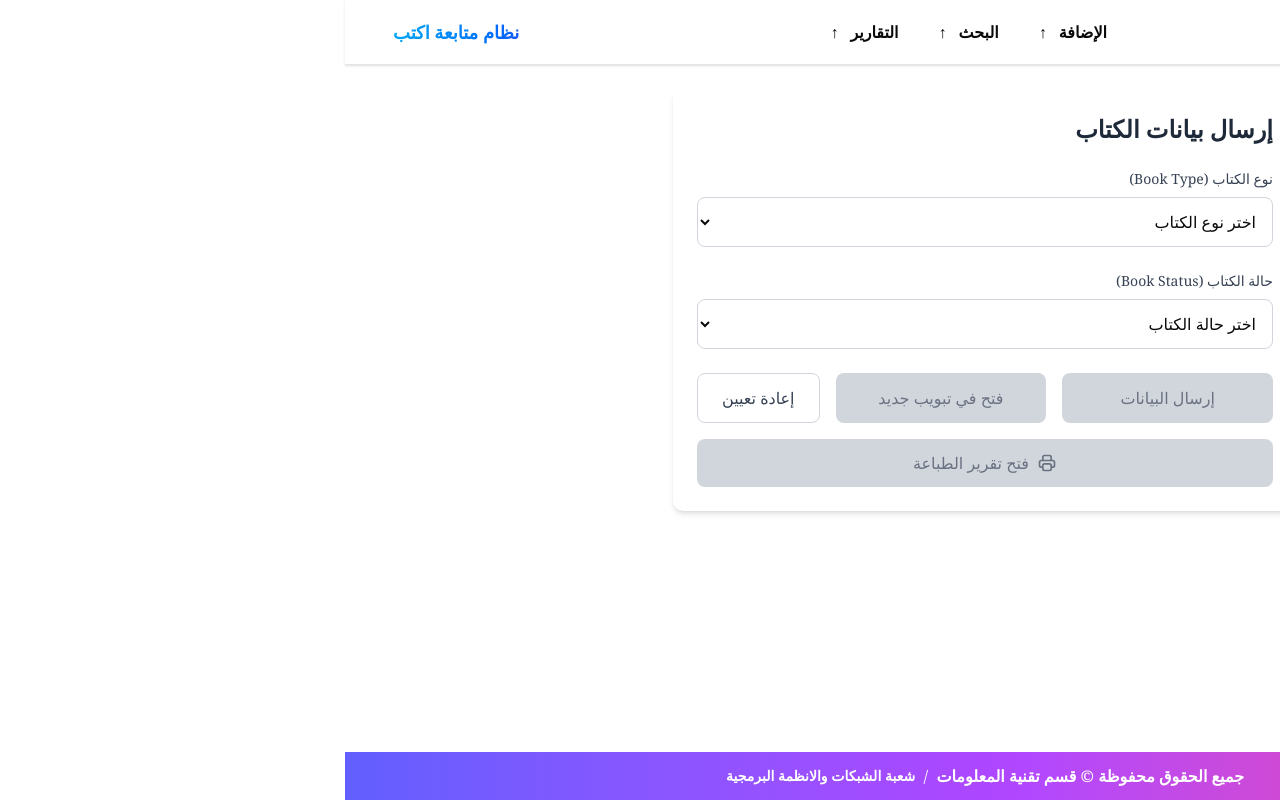
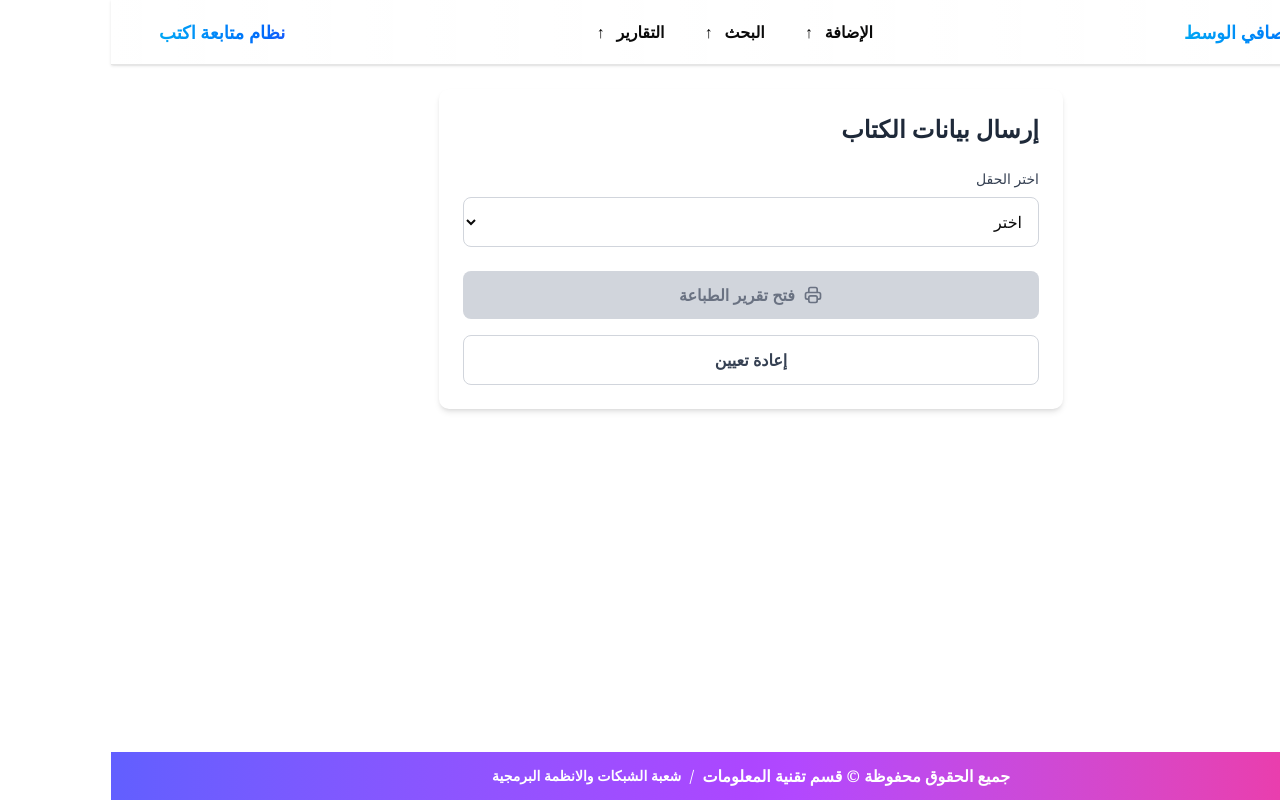
Before and after one commit to haiderjaafer/bookfollowUp_nextjs_typescript, a Next.js app: page /report_all in a window 1280 px wide. Built offline with nearby package versions, Linux system fonts and the light colour scheme.

Commit message:
changes-14-05-2025

```diff
--- a/src/app/report_all/page.tsx
+++ b/src/app/report_all/page.tsx
@@ -3,125 +3,77 @@
 import { useRouter } from 'next/navigation';
 import { useState, useCallback } from 'react';
 
-// Define the data structure for type safety
 interface BookData {
-  bookType: string;
   bookStatus: string;
-  // Add more fields as needed
-  [key: string]: string | number | boolean;
+  [key: string]: string;
 }
 
-// Available options with Arabic labels and English values for URL compatibility
-const BOOK_TYPE_OPTIONS = [
-  { label: 'خارجي', value: 'external' },
-  { label: 'داخلي', value: 'internal' }
-];
+const FIRST_SELECT_OPTION = { label: 'حالة الكتاب', value: 'has_status' };
 
 const BOOK_STATUS_OPTIONS = [
-  { label: 'منجز', value: 'completed' },
-  { label: 'قيد الانجاز', value: 'in_progress' },
-  { label: 'مداولة', value: 'under_review' }
+  { label: 'منجز', value: 'منجز' },
+  { label: 'قيد الانجاز', value: 'قيد الانجاز' },
 ];
 
 export default function SenderPage() {
   const router = useRouter();
   const [loading, setLoading] = useState(false);
 
-  // Form state management
+  const [showStatusOptions, setShowStatusOptions] = useState(false);
   const [formData, setFormData] = useState<BookData>({
-    bookType: '',
     bookStatus: '',
   });
 
-  // Handle form input changes with type safety
-  const handleInputChange = useCallback((field: keyof BookData, value: string) => {
-    setFormData(prev => ({
-      ...prev,
-      [field]: value
-    }));
+  const handleFirstSelect = useCallback((value: string) => {
+    if (value === 'has_status') {
+      setShowStatusOptions(true);
+    } else {
+      setShowStatusOptions(false);
+      setFormData({ bookStatus: '' });
+    }
   }, []);
 
-  // Utility function to build query string from data object
+  const handleStatusSelect = useCallback((value: string) => {
+    setFormData({ bookStatus: value });
+  }, []);
+
   const buildQueryString = useCallback((data: BookData): string => {
     const params = new URLSearchParams();
-
-    // Only add non-empty values to query string
     Object.entries(data).forEach(([key, value]) => {
-      if (value && value.toString().trim() !== '') {
-        params.append(key, value.toString());
-      }
+      if (value.trim()) params.append(key, value);
     });
-
     return params.toString();
   }, []);
 
-  // Send data to receiver page using query string
-  const sendDataToReceiver = useCallback(async (openInNewTab: boolean = false) => {
+  const openPrintReport = useCallback(() => {
     try {
       setLoading(true);
 
-      // Validate required fields
-      if (!formData.bookType || !formData.bookStatus) {
-        alert('يرجى تحديد نوع الكتاب وحالته');
+      if (!formData.bookStatus) {
+        alert('يرجى اختيار حالة الكتاب');
         return;
       }
 
-      // Build query string
-      const queryString = buildQueryString(formData);
-      const targetUrl = `/receiver?${queryString}`;
-
-      if (openInNewTab) {
-        // Method 1: Open in new tab using window.open
-        window.open(targetUrl, '_blank', 'noopener,noreferrer');
-      } else {
-        // Navigate to receiver page in same tab
-        // Using router.push for client-side navigation in Next.js 15
-        await router.push(targetUrl);
-      }
-
-    } catch (error) {
-      console.error('Error sending data:', error);
-      alert('حدث خطأ أثناء إرسال البيانات');
-    } finally {
-      setLoading(false);
-    }
-  }, [formData, buildQueryString, router]);
-
-  // Open print report in new tab without navbar
-  const openPrintReport = useCallback(async () => {
-    try {
-      setLoading(true);
-
-      // Validate required fields
-      if (!formData.bookType || !formData.bookStatus) {
-        alert('يرجى تحديد نوع الكتاب وحالته');
-        return;
-      }
-
-      // Build query string with form data
       const queryString = buildQueryString(formData);
       const printUrl = `/print/report?${queryString}`;
 
-      // Open print report in new tab with specific window features for printing
-      const printWindow = window.open(
-        printUrl,
-        '_blank',
-        'noopener,noreferrer,width=1400,height=800,scrollbars=yes,resizable=yes,'
-      );
+      const width = 1000;
+      const height = 700;
+      const left = window.screenX + (window.outerWidth - width) / 2;
+      const top = window.screenY + (window.outerHeight - height) / 2;
 
-      // Check if popup was blocked
+      const features = `width=${width},height=${height},left=${left},top=${top},scrollbars=yes,resizable=yes,noopener,noreferrer`;
+      const printWindow = window.open(printUrl, '_blank', features);
+
       if (!printWindow || printWindow.closed || typeof printWindow.closed === 'undefined') {
-        // Fallback method for blocked popups
-        const link = document.createElement('a');
-        link.href = printUrl;
-        link.target = '_blank';
-        link.rel = 'noopener noreferrer';
-        link.style.display = 'none';
-        document.body.appendChild(link);
-        link.click();
-        document.body.removeChild(link);
+        const fallback = document.createElement('a');
+        fallback.href = printUrl;
+        fallback.target = '_blank';
+        fallback.rel = 'noopener noreferrer';
+        document.body.appendChild(fallback);
+        fallback.click();
+        document.body.removeChild(fallback);
       } else {
-        // Focus on the new print window
         printWindow.focus();
       }
 
@@ -133,81 +85,37 @@ export default function SenderPage() {
     }
   }, [formData, buildQueryString]);
 
-  // Alternative method using programmatic link creation
-  const openInNewTabAlternative = useCallback(async () => {
-    try {
-      setLoading(true);
-
-      // Validate required fields
-      if (!formData.bookType || !formData.bookStatus) {
-        alert('يرجى تحديد نوع الكتاب وحالته');
-        return;
-      }
-
-      // Build query string
-      const queryString = buildQueryString(formData);
-
-      // Method 2: Create a temporary link element and click it
-      const link = document.createElement('a');
-      link.href = `/receiver?${queryString}`;
-      link.target = '_blank';
-      link.rel = 'noopener noreferrer';
-      document.body.appendChild(link);
-      link.click();
-      document.body.removeChild(link);
-
-    } catch (error) {
-      console.error('Error opening new tab:', error);
-      alert('حدث خطأ أثناء فتح التبويب الجديد');
-    } finally {
-      setLoading(false);
-    }
-  }, [formData, buildQueryString]);
-
-  // Reset form to initial state
-  const resetForm = useCallback(() => {
-    setFormData({
-      bookType: '',
-      bookStatus: '',
-    });
-  }, []);
+  const resetForm = () => {
+    setShowStatusOptions(false);
+    setFormData({ bookStatus: '' });
+  };
 
   return (
     <div className="container mx-auto p-6 max-w-2xl">
       <div className="bg-white rounded-lg shadow-md p-6">
-        <h1 className="text-2xl font-bold mb-6 text-gray-800">
-          إرسال بيانات الكتاب
-        </h1>
+        <h1 className="text-2xl font-bold mb-6 text-gray-800">إرسال بيانات الكتاب</h1>
 
-        {/* Book Type Selection */}
+        {/* First Select */}
         <div className="mb-6">
-          <label className="block text-sm font-medium text-gray-700 mb-2">
-            نوع الكتاب (Book Type)
-          </label>
+          <label className="block text-sm font-medium text-gray-700 mb-2">اختر الحقل</label>
           <select
-            value={formData.bookType}
-            onChange={(e) => handleInputChange('bookType', e.target.value)}
-            className="w-full p-3 border border-gray-300 rounded-md focus:ring-2 focus:ring-blue-500 focus:border-blue-500"
+            onChange={(e) => handleFirstSelect(e.target.value)}
+            className="w-full p-3 border border-gray-300 rounded-md focus:ring-2 focus:ring-blue-500"
             disabled={loading}
           >
-            <option value="">اختر نوع الكتاب</option>
-            {BOOK_TYPE_OPTIONS.map((option) => (
-              <option key={option.value} value={option.value}>
-                {option.label}
-              </option>
-            ))}
+            <option value="">اختر</option>
+            <option value={FIRST_SELECT_OPTION.value}>{FIRST_SELECT_OPTION.label}</option>
           </select>
         </div>
 
-        {/* Book Status Selection */}
+        {/* Second Select - Book Status */}
+        {showStatusOptions && (
           <div className="mb-6">
-          <label className="block text-sm font-medium text-gray-700 mb-2">
-            حالة الكتاب (Book Status)
-          </label>
+            <label className="block text-sm font-medium text-gray-700 mb-2">حالة الكتاب</label>
             <select
               value={formData.bookStatus}
-            onChange={(e) => handleInputChange('bookStatus', e.target.value)}
-            className="w-full p-3 border border-gray-300 rounded-md focus:ring-2 focus:ring-blue-500 focus:border-blue-500"
+              onChange={(e) => handleStatusSelect(e.target.value)}
+              className="w-full p-3 border border-gray-300 rounded-md focus:ring-2 focus:ring-blue-500"
               disabled={loading}
             >
               <option value="">اختر حالة الكتاب</option>
@@ -218,80 +126,41 @@ export default function SenderPage() {
               ))}
             </select>
           </div>
+        )}
 
-        {/* Action Buttons */}
-        <div className="flex gap-4">
+        {/* Actions */}
+        <div className="flex flex-col mt-4 gap-4">
           <button
-            onClick={() => sendDataToReceiver(false)}
-            disabled={loading || !formData.bookType || !formData.bookStatus}
-            className={`flex-1 py-3 px-6 rounded-md font-medium transition-colors ${
-              loading || !formData.bookType || !formData.bookStatus
+            onClick={openPrintReport}
+            disabled={loading || !formData.bookStatus}
+            className={`w-full py-3 px-6 rounded-md flex items-center justify-center gap-2 font-extrabold transition-colors ${
+              loading || !formData.bookStatus
                 ? 'bg-gray-300 text-gray-500 cursor-not-allowed'
-                : 'bg-blue-600 text-white hover:bg-blue-700 focus:ring-2 focus:ring-blue-500'
+                : 'bg-orange-600 text-white hover:bg-orange-700 focus:ring-2 focus:ring-orange-500'
             }`}
           >
-            {loading ? 'جاري الإرسال...' : 'إرسال البيانات'}
-          </button>
-
-          <button
-            onClick={() => sendDataToReceiver(true)}
-            disabled={loading || !formData.bookType || !formData.bookStatus}
-            className={`flex-1 py-3 px-6 rounded-md font-medium transition-colors ${
-              loading || !formData.bookType || !formData.bookStatus
-                ? 'bg-gray-300 text-gray-500 cursor-not-allowed'
-                : 'bg-green-600 text-white hover:bg-green-700 focus:ring-2 focus:ring-green-500'
-            }`}
-          >
-            {loading ? 'جاري الفتح...' : 'فتح في تبويب جديد'}
+            <svg className="w-5 h-5" fill="none" stroke="currentColor" viewBox="0 0 24 24">
+              <path strokeLinecap="round" strokeLinejoin="round" strokeWidth={2}
+                d="M17 17h2a2 2 0 002-2v-4a2 2 0 00-2-2H5a2 2 0 00-2 2v4a2 2 0 002 2h2m2 4h6a2 2 0 002-2v-4a2 2 0 00-2-2H9a2 2 0 00-2 2v4a2 2 0 002 2zm8-12V5a2 2 0 00-2-2H9a2 2 0 00-2 2v4h10z" />
+            </svg>
+            {loading ? 'جاري فتح التقرير...' : 'فتح تقرير الطباعة'}
           </button>
 
           <button
             onClick={resetForm}
             disabled={loading}
-            className="px-6 py-3 border border-gray-300 rounded-md text-gray-700 hover:bg-gray-50 focus:ring-2 focus:ring-gray-500 transition-colors"
+            className="px-6 py-3 border font-extrabold border-gray-300 rounded-md text-gray-700 hover:bg-gray-50 focus:ring-2 focus:ring-gray-500 transition-colors"
           >
             إعادة تعيين
           </button>
         </div>
 
-        {/* Print Report Button */}
-        <div className="mt-4">
-          <button
-            onClick={openPrintReport}
-            disabled={loading || !formData.bookType || !formData.bookStatus}
-            className={`w-full py-3 px-6 rounded-md font-medium transition-colors flex items-center justify-center gap-2 ${
-              loading || !formData.bookType || !formData.bookStatus
-                ? 'bg-gray-300 text-gray-500 cursor-not-allowed'
-                : 'bg-orange-600 text-white hover:bg-orange-700 focus:ring-2 focus:ring-orange-500'
-            }`}
-          >
-            {/* Print Icon */}
-            <svg className="w-5 h-5" fill="none" stroke="currentColor" viewBox="0 0 24 24">
-              <path strokeLinecap="round" strokeLinejoin="round" strokeWidth={2} d="M17 17h2a2 2 0 002-2v-4a2 2 0 00-2-2H5a2 2 0 00-2 2v4a2 2 0 002 2h2m2 4h6a2 2 0 002-2v-4a2 2 0 00-2-2H9a2 2 0 00-2 2v4a2 2 0 002 2zm8-12V5a2 2 0 00-2-2H9a2 2 0 00-2 2v4h10z" />
-            </svg>
-            {loading ? 'جاري فتح التقرير...' : 'فتح تقرير الطباعة'}
-          </button>
-        </div>
-
-        {/* Preview of current selection */}
-        {(formData.bookType || formData.bookStatus) && (
+        {/* Preview */}
+        {formData.bookStatus && (
           <div className="mt-6 p-4 bg-gray-50 rounded-md">
-            <h3 className="text-sm font-medium text-gray-700 mb-2">
-              معاينة البيانات المحددة:
-            </h3>
-            <div className="space-y-1 text-sm text-gray-600">
-              {formData.bookType && (
-                <div>
-                  <strong>نوع الكتاب:</strong>{' '}
-                  {BOOK_TYPE_OPTIONS.find(opt => opt.value === formData.bookType)?.label}
-                </div>
-              )}
-              {formData.bookStatus && (
-                <div>
-                  <strong>حالة الكتاب:</strong>{' '}
-                  {BOOK_STATUS_OPTIONS.find(opt => opt.value === formData.bookStatus)?.label}
-                </div>
-              )}
+            <h3 className="text-sm font-medium text-gray-700 mb-2">معاينة البيانات:</h3>
+            <div className="text-sm text-gray-600">
+              <strong>حالة الكتاب:</strong> {formData.bookStatus}
             </div>
           </div>
         )}
--- a/src/components/Navbar.tsx
+++ b/src/components/Navbar.tsx
@@ -75,7 +75,7 @@ const NAV_ITEMS: NavItem[] = [
       {
         title: "report all",
         href: "/report_all",
-        target: "_blank",
+        //target: "_blank",
         description: "سجل موظفي الشركة",
       },
       {
--- a/src/components/repots-pdf.tsx
+++ b/src/components/repots-pdf.tsx
@@ -1,271 +1,118 @@
-
-// "use client"
-
-// import React from 'react';
-// import Image from 'next/image';
-// import styles from './ReportTable.module.css';
-
-// interface ReportData {
-//   status: string;
-//   result: string;
-//   studentName: string;
-//   seatNumber: string;
-//   totalMarks: number;
-//   date: string;
-//   serialNumber: string;
-// }
-
-// const predefinedData: ReportData[] = [
-//   {
-//     status: 'ناجح',
-//     result: 'الدور الأول',
-//     studentName: 'احمد جمال محمد',
-//     seatNumber: 'C91A5B710',
-//     totalMarks: 5081,
-//     date: '2025-05-27',
-//     serialNumber: '301GS',
-//   },
-//   {
-//     status: 'ناجح',
-//     result: 'الدور الأول',
-//     studentName: 'محمد جمال احمد',
-//     seatNumber: 'EBT5 CS 22',
-//     totalMarks: 5815,
-//     date: '2025-05-27',
-//     serialNumber: '10RSR',
-//   },
-//   {
-//     status: 'ناجح',
-//     result: 'الدور الأول',
-//     studentName: 'علي محمد حسن',
-//     seatNumber: 'Y01F5 82 ZR',
-//     totalMarks: 5860,
-//     date: '2025-05-27',
-//     serialNumber: '1R10R',
-//   },
-//   {
-//     status: 'كل',
-//     result: 'متخلفة',
-//     studentName: 'مريم عبد الرحمن',
-//     seatNumber: 'ABES CR 3T',
-//     totalMarks: 5660,
-//     date: '2025-05-26',
-//     serialNumber: 'S65',
-//   },
-// ];
-
-// const ReportTable: React.FC = () => {
-//   const handlePrint = () => {
-//     window.print(); // Trigger the browser's print dialog
-//    //window.open('/print/report', '_blank');
-//   };
-
-//   return (
-//     <div className={styles.reportContainer}>
-//       <div className={styles.header}>
-//         <Image src="/slogan.gif" alt="Logo" width={100} height={100} />
-//         <h1>تقرير الأداء في المرحلة</h1>
-//       </div>
-//       <table className={styles.table}>
-//         <thead>
-//           <tr>
-//             <th>الرقم</th>
-//             <th>اسم الطالب</th>
-//             <th>رقم الجلوس</th>
-//             <th>المجموع</th>
-//             <th>تاريخ التسجيل</th>
-//             <th>رقم التسلسل</th>
-//             <th>الحالة</th>
-//             <th>الدور</th>
-//           </tr>
-//         </thead>
-//         <tbody>
-//           {predefinedData.map((item, index) => (
-//             <tr key={index}>
-//               <td>{index + 1}</td>
-//               <td>{item.studentName}</td>
-//               <td>{item.seatNumber}</td>
-//               <td>{item.totalMarks}</td>
-//               <td>{item.date}</td>
-//               <td>{item.serialNumber}</td>
-//               <td>{item.status}</td>
-//               <td>{item.result}</td>
-//             </tr>
-//           ))}
-//         </tbody>
-//       </table>
-//       <button className={styles.printButton} onClick={handlePrint}>
-//         Print to PDF
-//       </button>
-//     </div>
-//   );
-// };
-
-// export default ReportTable
-
-
-
 'use client';
 
-import React, { useEffect, useState } from 'react';
+import { useSearchParams } from 'next/navigation';
+import { useEffect, useState } from 'react';
 import Image from 'next/image';
 import styles from './ReportTable.module.css';
 
+
 interface Book {
   id: number;
-  bookType: string | null;
-  bookNo: string | null;
-  bookDate: string | null;
-  directoryName: string | null;
-  IncomingNo: string | null;
-  IncomingDate: string | null;
-  subject: string | null;
-  destination: string | null;
-  bookAction: string | null;
-  bookStatus: string | null;
-  notes: string | null;
-  userID: string | null;
-  currentDate: string | null;
+  bookType: string;
+  bookNo: string;
+  bookDate: string;
+  directoryName: string;
+  incomingNo: string;
+  incomingDate: string;
+  subject: string;
+  destination: string;
+  bookAction: string;
+  bookStatus: string;
+  notes?: string;
+  currentDate: string;
+  userID: number;
+  countOfLateBooks?: number | null;
 }
 
+export default function PrintReportPage() {
+  const searchParams = useSearchParams();
+  const [data, setData] = useState<Book[]>([]);
+  const [loading, setLoading] = useState(true);
 
-const testData: Book[] = [
-  {
-    id: 1,
-    bookType: 'صادر',
-    bookNo: '2025/01',
-    bookDate: '2025-06-01',
-    directoryName: 'مجلد الصادر',
-    IncomingNo: 'ورود/123',
-    IncomingDate: '2025-06-02',
-    subject: 'طلب موافقة على مشروع',
-    destination: 'المديرية العامة',
-    bookAction: 'قيد الانتظار',
-    bookStatus: 'جديد',
-    notes: 'تم استلام الكتاب إلكترونيًا',
-    userID: 'A123',
-    currentDate: '2025-06-03',
-  },
-  {
-    id: 2,
-    bookType: 'وارد',
-    bookNo: '2025/02',
-    bookDate: '2025-06-03',
-    directoryName: 'مجلد الوارد',
-    IncomingNo: 'ورود/456',
-    IncomingDate: '2025-06-04',
-    subject: 'استفسار بخصوص الميزانية',
-    destination: 'قسم الحسابات',
-    bookAction: 'تم الرد',
-    bookStatus: 'منجز',
-    notes: 'تمت المتابعة من قبل القسم المختص',
-    userID: 'Y987',
-    currentDate: '2025-06-05',
-  },
-  {
-    id: 3,
-    bookType: 'داخلي',
-    bookNo: '2025/03',
-    bookDate: '2025-06-05',
-    directoryName: 'مجلد المتابعة',
-    IncomingNo: null,
-    IncomingDate: null,
-    subject: 'مذكرة داخلية بشأن تحديث الأنظمة',
-    destination: 'شعبة التقنية',
-    bookAction: 'جارٍ التنفيذ',
-    bookStatus: 'تحت الإجراء',
-    notes: 'المطلوب الإنجاز خلال أسبوع',
-    userID: 'S456',
-    currentDate: '2025-06-06',
-  },
-  {
-    id: 4,
-    bookType: 'وارد',
-    bookNo: '2025/04',
-    bookDate: '2025-05-30',
-    directoryName: 'أرشيف',
-    IncomingNo: 'ورود/789',
-    IncomingDate: '2025-05-31',
-    subject: 'شكوى مواطن',
-    destination: 'قسم الشكاوى',
-    bookAction: 'محال للجهة المختصة',
-    bookStatus: 'محال',
-    notes: 'قيد المراجعة',
-    userID: 'PO321',
-    currentDate: '2025-06-01',
-  },
-];
-
-
-const ReportTable: React.FC = () => {
-  const [data, setData] = useState<Book[]>([]);
+  const bookType = searchParams.get('bookType');
+  const bookStatus = searchParams.get('bookStatus');
 
   useEffect(() => {
     const fetchData = async () => {
+      if (!bookType && !bookStatus) return;
+
       try {
-        const res = await fetch('http://localhost:8000/books');
+        const url = new URL('http://127.0.0.1:9000/api/bookFollowUp/report');
+        if (bookType) url.searchParams.append('bookType', bookType);
+        if (bookStatus) url.searchParams.append('bookStatus', bookStatus);
+
+        const res = await fetch(url.toString());
         const result = await res.json();
         setData(result);
       } catch (error) {
         console.error('Error fetching report data:', error);
+      } finally {
+        setLoading(false);
       }
     };
 
     fetchData();
-  }, []);
+  }, [bookType, bookStatus]);
 
-  const handlePrint = () => {
-    window.print();
-  };
+  const handlePrint = () => window.print();
 
   return (
-    <div className={styles.reportContainer}>
+    <div dir="rtl" className={`${styles.container} max-w-7xl mx-auto p-6 font-sans bg-white`}>
+      <div className="flex items-center justify-between mb-6">
+        <div className="flex items-center gap-4">
+          <Image src="/slogan.gif" alt="Logo" width={80} height={80} />
+          <h1 className="text-2xl font-bold text-gray-800">تقرير الكتب</h1>
+        </div>
+        <button
+          onClick={handlePrint}
+          className="bg-red-600 text-white px-4 py-2 rounded hover:bg-red-700 print:hidden"
+        >
+          طباعة
+        </button>
+      </div>
 
-      <div className={styles.header}>
-        <Image src="/slogan.gif" alt="Logo" width={100} height={100} />
-
-        <h1>تقرير الكتب</h1>
-      </div>
-      <table className={styles.table}>
+      {loading ? (
+        <p className="text-center text-gray-500 text-lg">جاري التحميل...</p>
+      ) : data.length === 0 ? (
+        <p className="text-center text-gray-500 text-lg">لا توجد بيانات مطابقة</p>
+      ) : (
+        <table className="w-full border border-gray-300 text-sm">
           <thead>
-          <tr>
-            <th>الرقم</th>
-            <th>النوع</th>
-            <th>رقم الكتاب</th>
-            <th>تاريخ الكتاب</th>
-            <th>الوارد</th>
-            <th>تاريخ الوارد</th>
-            <th>الموضوع</th>
-            <th>الجهة</th>
-            <th>الإجراء</th>
-            <th>الحالة</th>
+            <tr className="bg-gray-100 text-center">
+              <th className="border p-2">الرقم</th>
+              <th className="border p-2">النوع</th>
+              <th className="border p-2">رقم الكتاب</th>
+              <th className="border p-2">تاريخ الكتاب</th>
+              <th className="border p-2">الوارد</th>
+              <th className="border p-2">تاريخ الوارد</th>
+              <th className="border p-2">الموضوع</th>
+              <th className="border p-2">الجهة</th>
+              <th className="border p-2">الإجراء</th>
+              <th className="border p-2">الحالة</th>
+               <th className="border p-2">الملاحظات</th>
             </tr>
           </thead>
           <tbody>
-          {testData.map((item, index) => (
-            <tr key={item.id}>
-              <td>{index + 1}</td>
-              <td>{item.bookType}</td>
-              <td>{item.bookNo}</td>
-              <td>{item.bookDate}</td>
-              <td>{item.IncomingNo}</td>
-              <td>{item.IncomingDate}</td>
-              <td>{item.subject}</td>
-              <td>{item.destination}</td>
-              <td>{item.bookAction}</td>
-              <td>{item.bookStatus}</td>
+            {data.map((item, index) => (
+              <tr key={item.id} className="text-center">
+                <td className="border p-2">{index + 1}</td>
+                <td className="border p-2">{item.bookType}</td>
+                <td className="border p-2">{item.bookNo}</td>
+                <td className="border p-2">{item.bookDate}</td>
+                <td className="border p-2">{item.incomingNo || '-'}</td>
+                <td className="border p-2">{item.incomingDate}</td>
+                <td className="border p-2">{item.subject}</td>
+                <td className="border p-2">{item.destination}</td>
+                <td className="border p-2">{item.bookAction}</td>
+                <td className="border p-2">{item.bookStatus}</td>
+                <td className="border p-2">{item.notes}</td>
               </tr>
             ))}
           </tbody>
         </table>
-      <button className={styles.printButton} onClick={handlePrint}>
-        Print to PDF
-      </button>
-      <div className="print-footer">
+      )}
+
 
     </div>
-    </div>
   );
-};
-
-export default ReportTable;
+}
```
Lines whose indentation alone changed are shown as unchanged.
